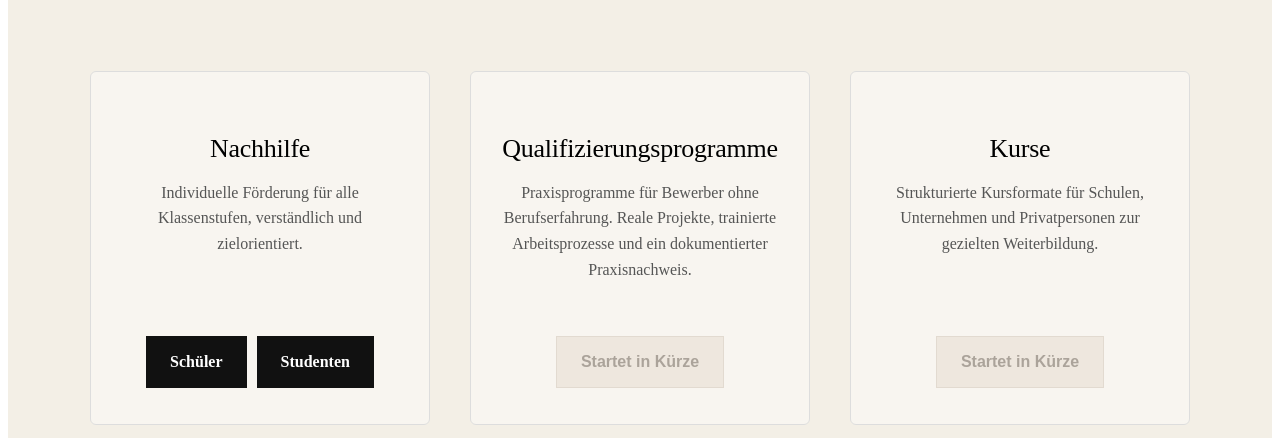
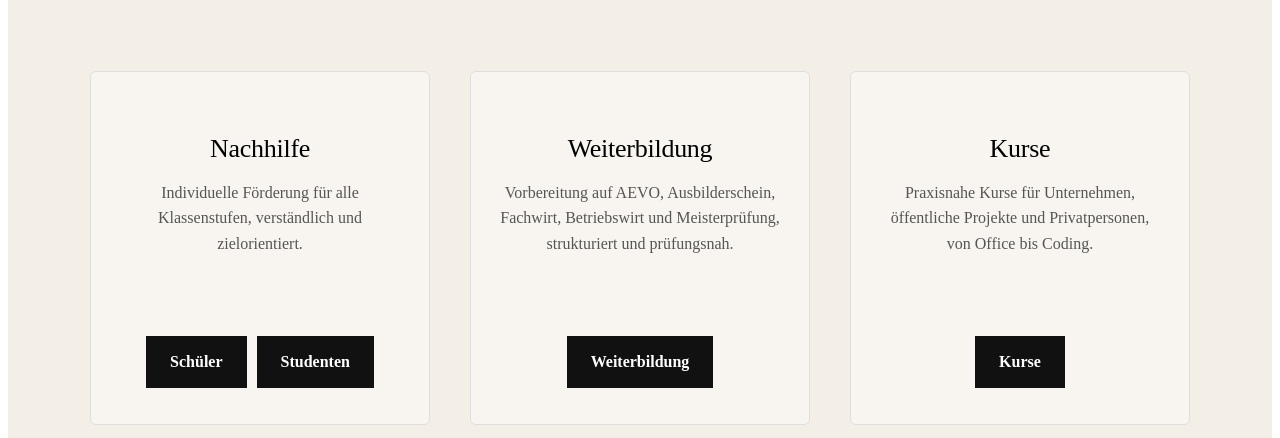
Before and after one commit to xVIIMx/bildungswerk-euler, a Next.js app: page / in a window 1280 px wide. Shown: the part 1220-1658 px from the top of the page. Built offline with nearby package versions, Linux system fonts and the light colour scheme.

Commit message:
Finalize website services and cleanup

```diff
--- a/src/app/page.tsx
+++ b/src/app/page.tsx
@@ -145,18 +145,17 @@ export default function Home() {
 
           <div className="service-card">
             <div className="service-card__body">
-              <h3>Qualifizierungsprogramme</h3>
+              <h3>Weiterbildung</h3>
               <p>
-                Praxisprogramme für Bewerber ohne Berufserfahrung. Reale
-                Projekte, trainierte Arbeitsprozesse und ein dokumentierter
-                Praxisnachweis.
+                Vorbereitung auf AEVO, Ausbilderschein, Fachwirt, Betriebswirt
+                und Meisterprüfung, strukturiert und prüfungsnah.
               </p>
             </div>
 
             <div className="service-buttons">
-              <button className="btn btn-disabled" disabled>
-                Startet in Kürze
-              </button>
+              <Link href="/weiterbildung" className="btn btn-primary">
+                Weiterbildung
+              </Link>
             </div>
           </div>
 
@@ -164,15 +163,15 @@ export default function Home() {
             <div className="service-card__body">
               <h3>Kurse</h3>
               <p>
-                Strukturierte Kursformate für Schulen, Unternehmen und
-                Privatpersonen zur gezielten Weiterbildung.
+                Praxisnahe Kurse für Unternehmen, öffentliche Projekte und
+                Privatpersonen, von Office bis Coding.
               </p>
             </div>
 
             <div className="service-buttons">
-              <button className="btn btn-disabled" disabled>
-                Startet in Kürze
-              </button>
+              <Link href="/kurse" className="btn btn-primary">
+                Kurse
+              </Link>
             </div>
           </div>
         </div>
```
Also changed, not shown: 1 other file (tests, documents, lock files or other folders).
